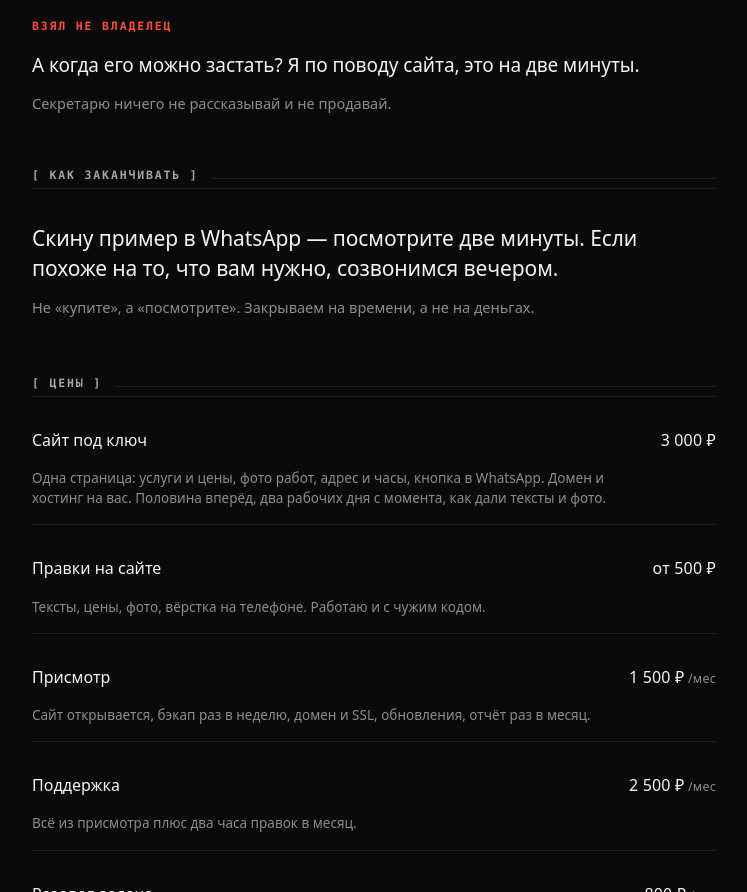
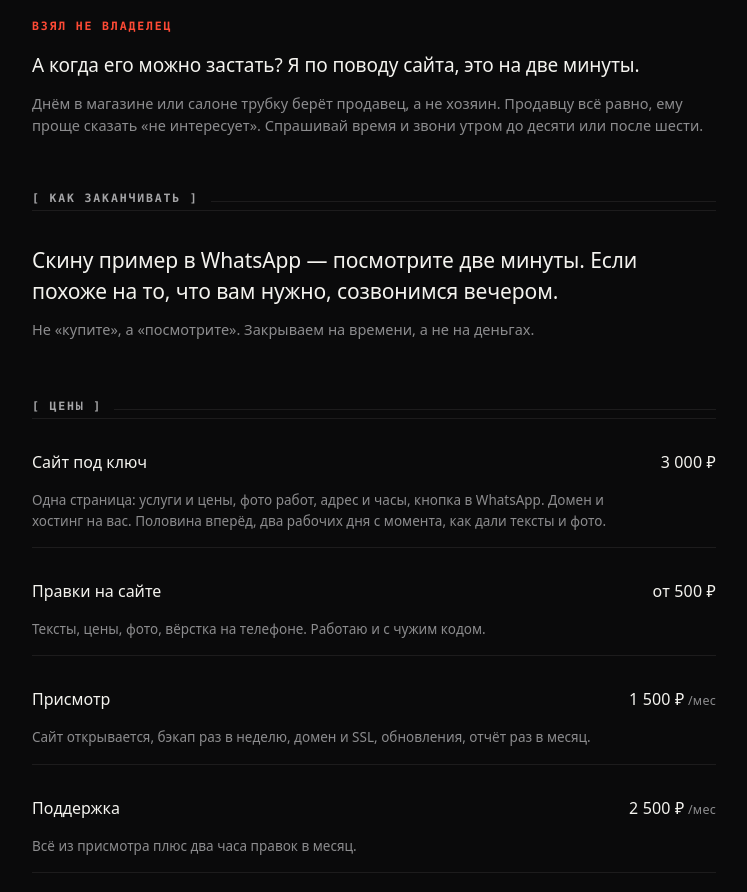
Before and after one commit to mensori-dev/demos, a plain HTML site: page zvonok/index.html in a window 1280 px wide. Shown: the part 3131-4023 px from the top of the page, without its empty margins (266-1013 px from the left). Drawn offline with Linux system fonts and the light colour scheme.

Commit message:
fix(zvonok): про продавца на телефоне
Днём трубку берёт продавец, а не хозяин — ему проще сказать
«не интересует». Подсказка в ветке «взял не владелец»: спрашивать
время и звонить до десяти или после шести.

```diff
--- a/zvonok/index.html
+++ b/zvonok/index.html
@@ -348,7 +348,7 @@ a{color:inherit;text-decoration:none}
       <p class="br__t">Взял не владелец</p>
       <div class="say">
         <p class="say__t">А когда его можно застать? Я по поводу сайта, это на две минуты.</p>
-        <p class="say__h">Секретарю ничего не рассказывай и не продавай.</p>
+        <p class="say__h">Днём в магазине или салоне трубку берёт продавец, а не хозяин. Продавцу всё равно, ему проще сказать «не интересует». Спрашивай время и звони утром до десяти или после шести.</p>
       </div>
     </div>
   </section>
```
